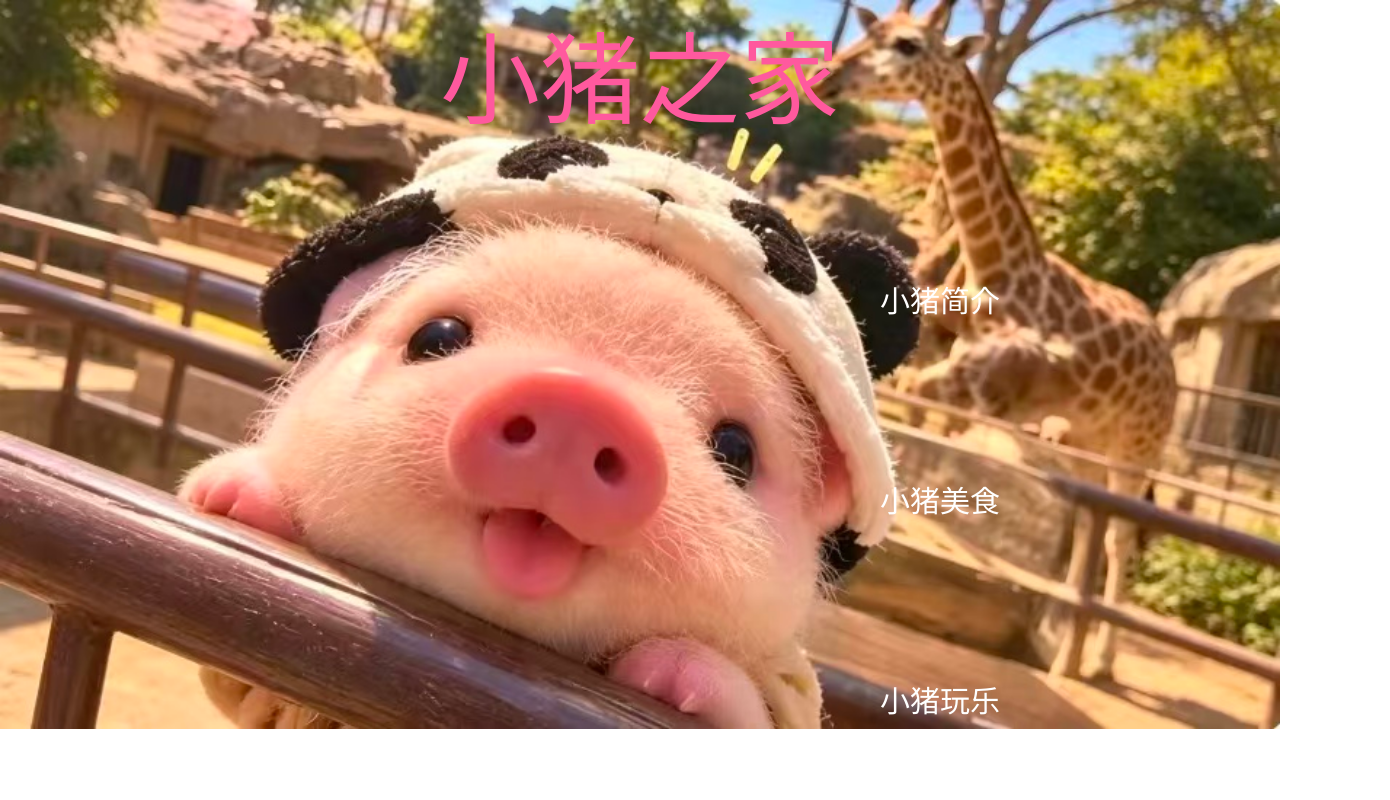
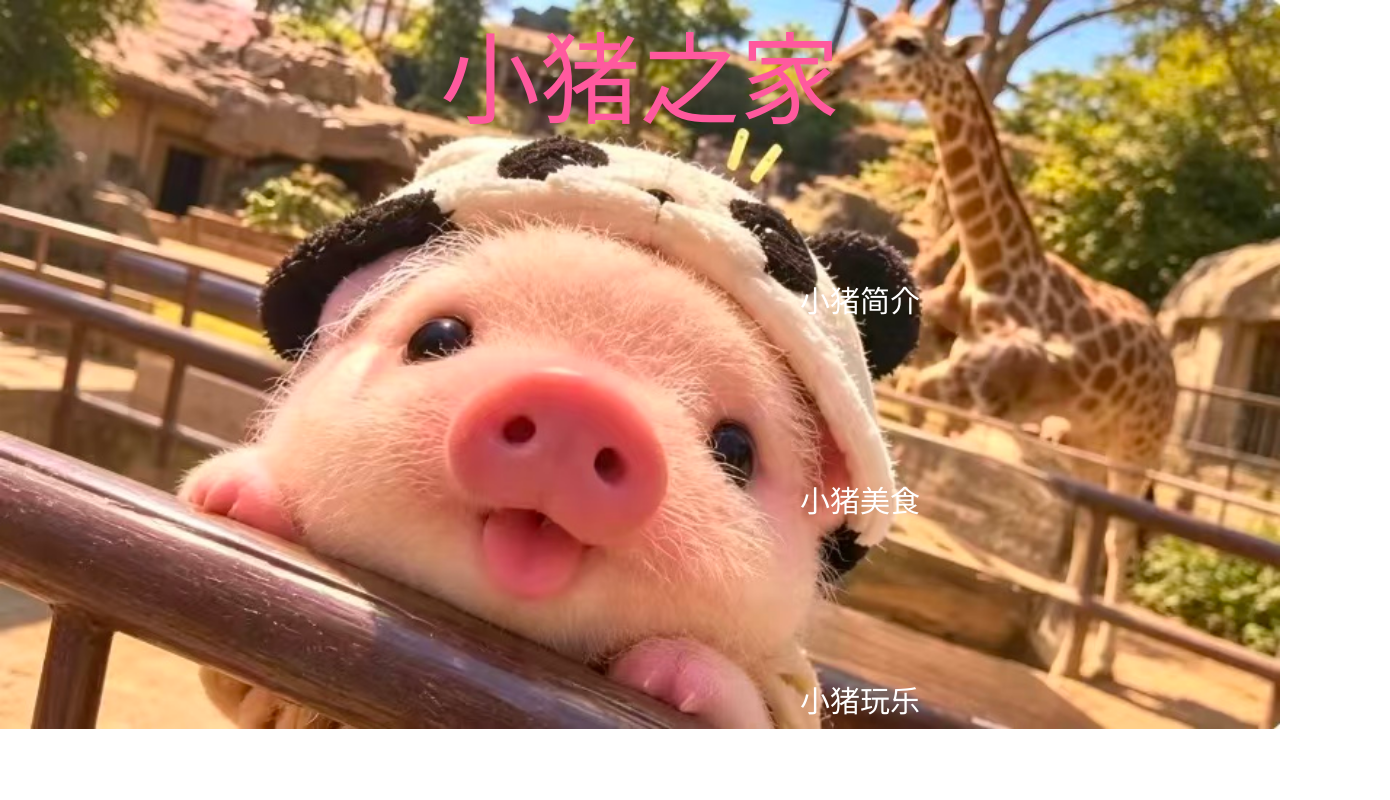
Before and after one commit to liusitong-04861113/069-, a plain HTML site: page index.html in a window 1280 px wide. Shown: the whole page, 1390 px wide, since content can reach past the window. Drawn offline with Linux system fonts and the light colour scheme.

Commit message:
Add files via upload

```diff
--- a/index.html
+++ b/index.html
@@ -32,7 +32,7 @@
         .yijiliebiao {
             width: 520px;
             height: 60px;
-            margin: 54px 0 0 870px;
+            margin: 54px 0 0 790px;
         }
 
         .yijihezi {
```
